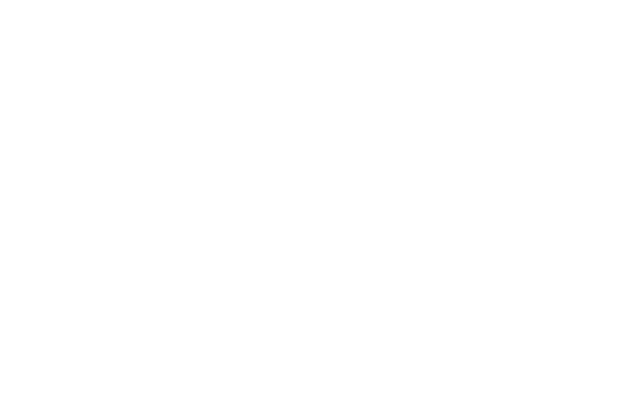
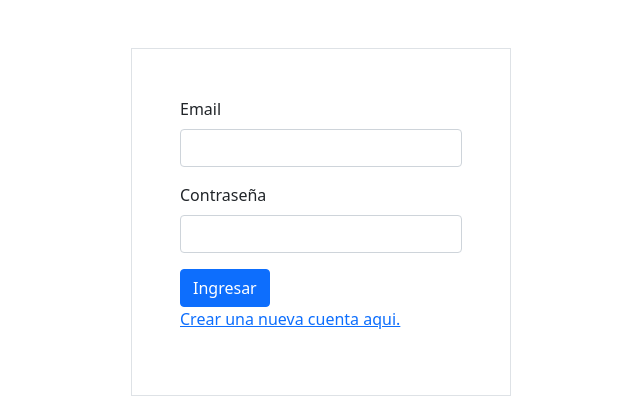
Before and after one commit to fomarcelo3/Mintic_Ciclo4_Frontend, a plain HTML site: page index.html in a window 1280 px wide. Shown: the whole page, without its empty margins (224-864 px from the left). Drawn offline with nearby package versions, Linux system fonts and the light colour scheme.

Commit message:
Se agrega formulario de login

```diff
--- a/index.html
+++ b/index.html
@@ -10,6 +10,32 @@
 </head>
 <body>
 
+    <div class="container mt-5 ">
+
+        <div class="row">
+            <div class="col-4 offset-md-3 border border-1 p-5">
+
+                <form>
+                    <div class="mb-3">
+                      <label for="exampleInputEmail1" class="form-label">Email</label>
+                      <input type="email" class="form-control" id="exampleInputEmail1" aria-describedby="emailHelp">
+
+                    </div>
+                    <div class="mb-3">
+                      <label for="exampleInputPassword1" class="form-label">Contraseña</label>
+                      <input type="password" class="form-control" id="exampleInputPassword1">
+                    </div>
+
+                    <button type="submit" class="btn btn-primary">Ingresar</button>
+
+                    <div class="mb-3">
+                        <a href="#" class="link-primary">Crear una nueva cuenta aqui.</a>
+                      </div>
+
+                  </form>
+            </div>
+          </div>
+
     <script src="https://cdn.jsdelivr.net/npm/bootstrap@5.1.3/dist/js/bootstrap.bundle.min.js" integrity="sha384-ka7Sk0Gln4gmtz2MlQnikT1wXgYsOg+OMhuP+IlRH9sENBO0LRn5q+8nbTov4+1p" crossorigin="anonymous"></script>
 </body>
 </html>
```
